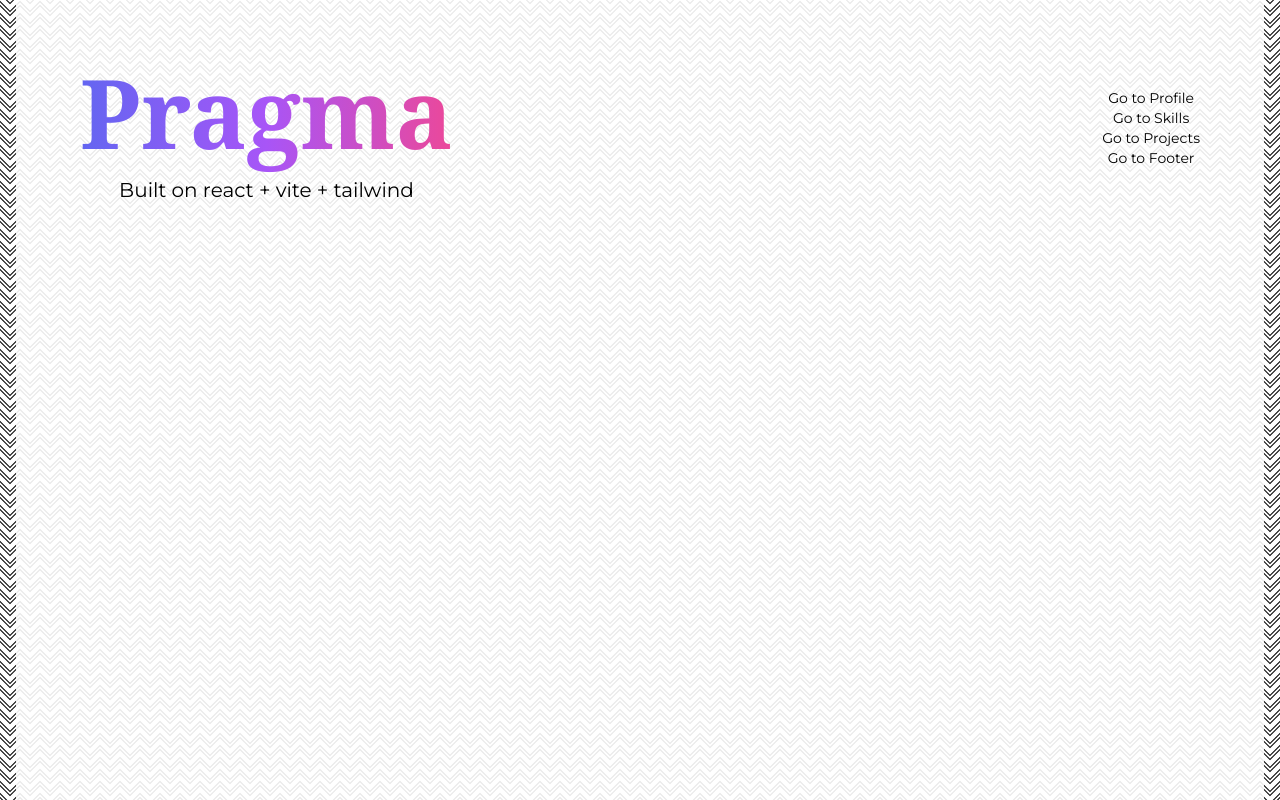
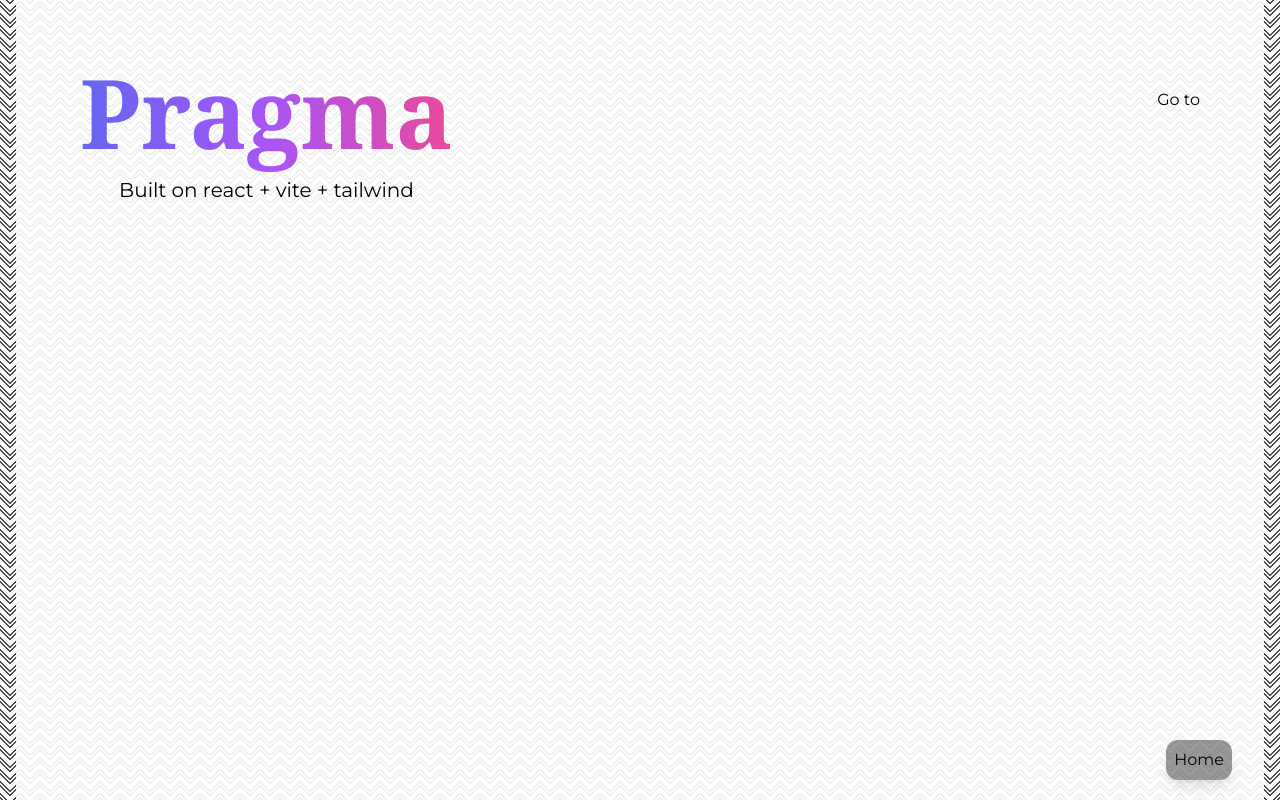
Before and after one commit to ayushchauhan101/portfolio, a React (Vite) app: page / in a window 1280 px wide. Shown: the top 800 px of the page. Built offline with nearby package versions, Linux system fonts and the light colour scheme.

Commit message:
mobile menu and error fix

```diff
--- a/package.json
+++ b/package.json
@@ -11,6 +11,7 @@
   },
   "dependencies": {
     "@headlessui/react": "^1.7.14",
+    "@heroicons/react": "^2.0.17",
     "react": "^18.2.0",
     "react-dom": "^18.2.0"
   },
--- a/src/App.jsx
+++ b/src/App.jsx
@@ -1,6 +1,7 @@
-import Header from "./components/Header";
-import Body from "./components/Body";
-import Footer from "./components/Footer";
+import Header from "./components/Header"
+import Body from "./components/Body"
+import Footer from "./components/Footer"
+import JumpTo from "./components/JumpTo"
 
 function App() {
 	return (
@@ -9,12 +10,13 @@ function App() {
 			<div className="mx-4 flex flex-col space-y-8 bg-white/90 px-4 pt-4 dark:bg-slate-800/80">
 				<div className="m-2 mb-4 flex flex-col justify-between space-x-0 space-y-8 rounded-md p-1 md:m-8 md:mb-16 md:space-y-16 md:p-4">
 					<Header />
+					<JumpTo />
 					<Body />
 					<Footer />
 				</div>
 			</div>
 		</div>
-  );
+	)
 }
 
-export default App;
+export default App
--- a/src/components/Footer.jsx
+++ b/src/components/Footer.jsx
@@ -27,13 +27,13 @@ const contact = (
 		xmlns="http://www.w3.org/2000/svg"
 		fill="none"
 		viewBox="0 0 24 24"
-		stroke-width="1.5"
+		strokeWidth="1.5"
 		stroke="currentColor"
 		className="h-6 w-6"
 	>
 		<path
-			stroke-linecap="round"
-			stroke-linejoin="round"
+			strokeLinecap="round"
+			strokeLinejoin="round"
 			d="M2.25 6.75c0 8.284 6.716 15 15 15h2.25a2.25 2.25 0 002.25-2.25v-1.372c0-.516-.351-.966-.852-1.091l-4.423-1.106c-.44-.11-.902.055-1.173.417l-.97 1.293c-.282.376-.769.542-1.21.38a12.035 12.035 0 01-7.143-7.143c-.162-.441.004-.928.38-1.21l1.293-.97c.363-.271.527-.734.417-1.173L6.963 3.102a1.125 1.125 0 00-1.091-.852H4.5A2.25 2.25 0 002.25 4.5v2.25z"
 		/>
 	</svg>
@@ -44,13 +44,13 @@ const cloudfare = (
 		xmlns="http://www.w3.org/2000/svg"
 		fill="none"
 		viewBox="0 0 24 24"
-		stroke-width="1.5"
+		strokeWidth="1.5"
 		stroke="currentColor"
 		className="h-6 w-6"
 	>
 		<path
-			stroke-linecap="round"
-			stroke-linejoin="round"
+			strokeLinecap="round"
+			strokeLinejoin="round"
 			d="M2.25 15a4.5 4.5 0 004.5 4.5H18a3.75 3.75 0 001.332-7.257 3 3 0 00-3.758-3.848 5.25 5.25 0 00-10.233 2.33A4.502 4.502 0 002.25 15z"
 		/>
 	</svg>
--- a/src/components/Header.jsx
+++ b/src/components/Header.jsx
@@ -1,20 +1,21 @@
+import MenuBar from "./HeaderComponents/Example"
+
 function HeaderButton(props) {
-  return <button className="header-btn">{props.children}</button>;
+	return <button className="header-btn">{props.children}</button>
 }
 
 function Header() {
-  // empty function to not trigger click upon first render
 	function clickHandler(e) {}
-
 	return (
 		<header>
 			<div className="header-div">
 				<div>
+					<section id="home">
 						<h1>Pragma</h1>
 						<p className="text-center">Built on react + vite + tailwind</p>
+					</section>
 				</div>
-
-        <div className="flex flex-col items-center">
+				<div className="flex flex-col items-center md:invisible">
 					<HeaderButton>
 						<a href="#profile" onClick={clickHandler}>
 							Go to Profile
@@ -36,9 +37,12 @@ function Header() {
 						</a>
 					</HeaderButton>
 				</div>
+				<div className="collapse md:visible">
+					<MenuBar />
+				</div>
 			</div>
 		</header>
-  );
+	)
 }
 
-export default Header;
+export default Header
--- /dev/null
+++ b/src/components/HeaderComponents/Example.jsx
@@ -0,0 +1,37 @@
+import { Fragment } from "react"
+import { Menu } from "@headlessui/react"
+
+const links = [
+	{ href: "#profile", label: "Profile" },
+	{ href: "#skills", label: "Skills" },
+	{ href: "#projects", label: "Projects" },
+	{ href: "footer", label: "Footer" },
+]
+
+function MenuBar() {
+	return (
+
+			<Menu>
+				<Menu.Button>Go to</Menu.Button>
+				<Menu.Items>
+					{links.map((link) => (
+						<Menu.Item key={link.href} as={Fragment}>
+							{({ active }) => (
+								<a
+									href={link.href}
+									className={`${
+										active ? "bg-blue-500 text-white" : "bg-white text-black"
+									}`}
+								>
+									{link.label}
+								</a>
+							)}
+						</Menu.Item>
+					))}
+				</Menu.Items>
+			</Menu>
+
+	)
+}
+
+export default MenuBar
--- /dev/null
+++ b/src/components/JumpTo.jsx
@@ -0,0 +1,15 @@
+function JumpTo() {
+	return (
+		<div className="fixed bottom-5 right-12 text-right">
+			<div className="rounded-xl bg-black/40 shadow-lg p-2">
+				<button>
+					<a href="#home" onClick={() => {}}>
+						Home
+					</a>
+				</button>
+			</div>
+		</div>
+	)
+}
+
+export default JumpTo
```
Also changed, not shown: 1 other file (tests, documents, lock files or other folders). Lines whose indentation alone changed are shown as unchanged.
